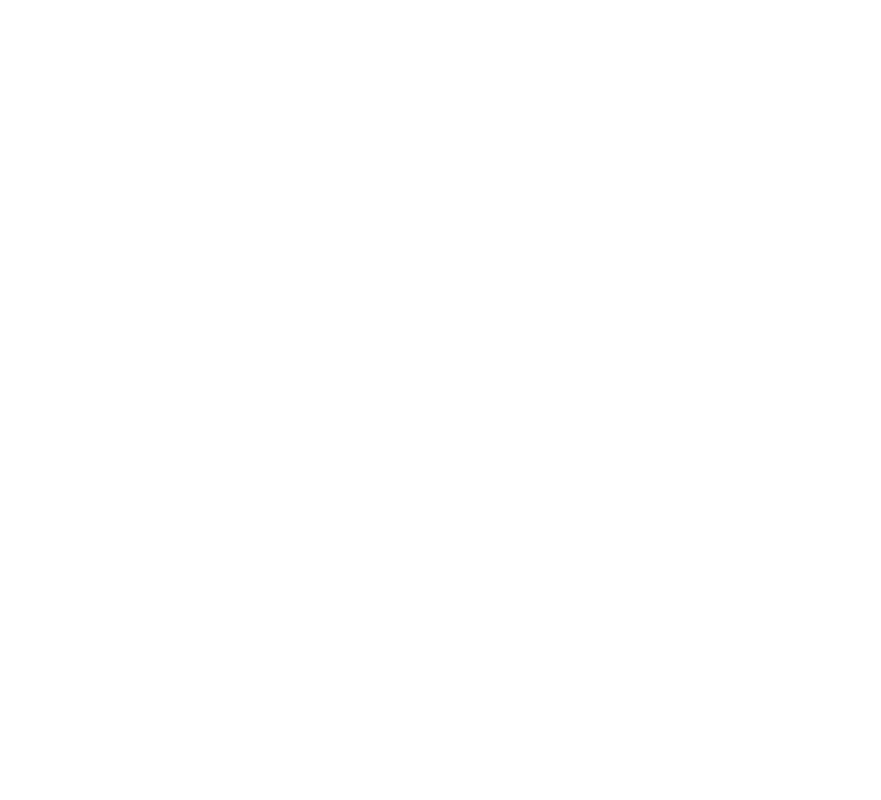
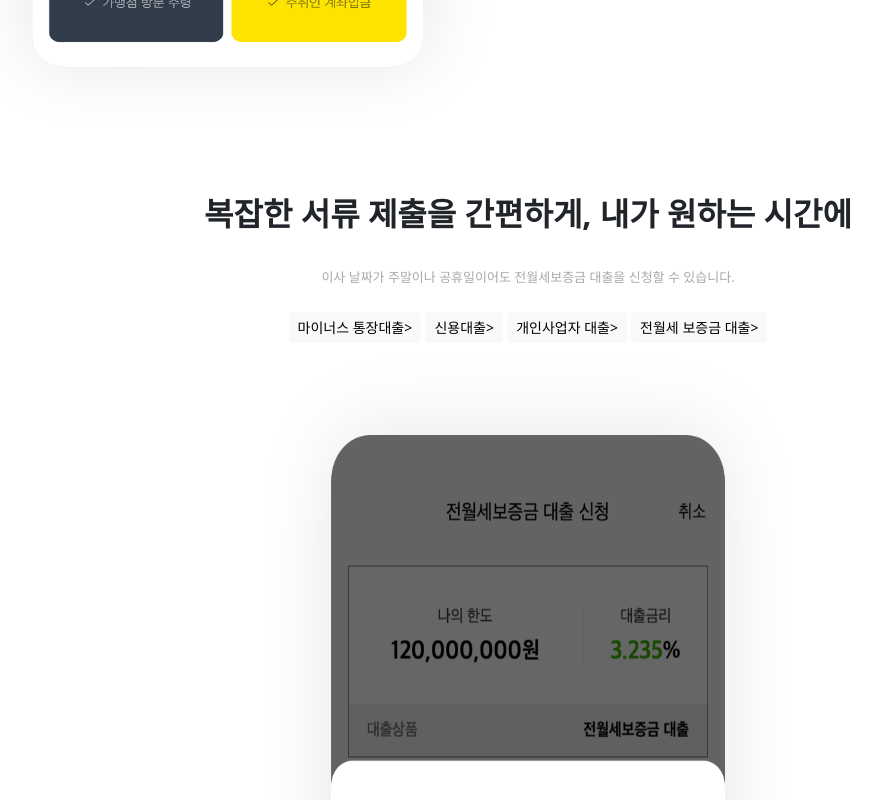
Before and after one commit to bookpark/react-totobank, a React (Create React App) app: page / in a window 1280 px wide. Shown: the part 4880-5680 px from the top of the page, without its empty margins (112-993 px from the left). Before the commit the page ends 4174 px from the top, so only its background shows below. Built offline with nearby package versions, Linux system fonts and the light colour scheme.

Commit message:
Section6 추가 및 componentBox, hover css 추가

```diff
--- a/src/components/App.css
+++ b/src/components/App.css
@@ -105,3 +105,16 @@
   font-size: small;
   color: darkgrey;
 }
+
+.componentBox {
+  padding-top: 50px;
+  padding-bottom: 50px;
+  text-align: center;
+  justify-content: center;
+  align-items: center;
+}
+
+.hover:hover {
+  background-color: midnightblue;
+  color: aliceblue;
+}
--- a/src/components/Main.js
+++ b/src/components/Main.js
@@ -5,6 +5,8 @@
 import Section2 from './Section2';
 import Section3 from './Section3';
 import Section4 from './Section4';
+import Section5 from './Section5';
+import Section6 from './Section6';
 
 class Main extends Component {
     render() {
@@ -17,6 +19,8 @@
                         <Section2 />
                         <Section3 />
                         <Section4 />
+                        <Section5 />
+                        <Section6 />
                     </tbody>
                 </Table>
             </div>
--- /dev/null
+++ b/src/components/Section6.js
@@ -0,0 +1,26 @@
+import { Button } from 'reactstrap';
+
+function Section6() {
+    return (
+        <tr>
+            <td className={"w-100"} colSpan='2'>
+                <div className="componentBox hover">
+                    <span className="l-text">
+                        복잡한 서류 제출을 간편하게, 내가 원하는 시간에
+                    </span>
+                    <span className="s-text">
+                        이사 날짜가 주말이나 공휴일이어도 전월세보증금 대출을 신청할 수 있습니다.
+                    </span><br />
+                    <Button color='light' size='sm'>마이너스 통장대출&gt;</Button>&nbsp;
+                    <Button color='light' size='sm'>신용대출&gt;</Button>&nbsp;
+                    <Button color='light' size='sm'>개인사업자 대출&gt;</Button>&nbsp;
+                    <Button color='light' size='sm'>전월세 보증금 대출&gt;</Button>
+                    <br />
+                    <img src={require('../img/main-loan.png')} height='850px' width='550px' alt='' />
+                </div>
+            </td>
+        </tr>
+    )
+}
+
+export default Section6;
```
